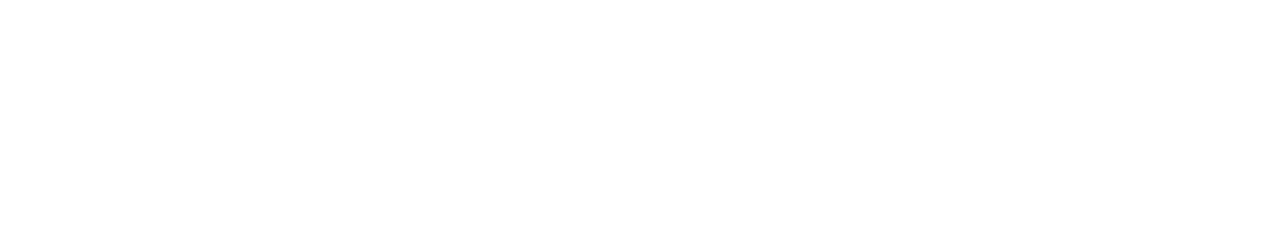
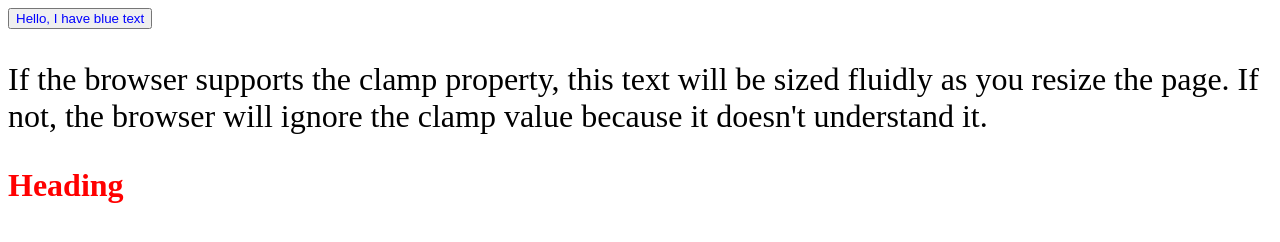
Before and after one commit to iamdejan/html-css-learning, a website built with Vite: page index.html in a window 1280 px wide. Built offline with nearby package versions, Linux system fonts and the light colour scheme.

Commit message:
add cascade and specificity

```diff
--- a/index.html
+++ b/index.html
@@ -7,5 +7,16 @@
     <title>HTML + SCSS</title>
   </head>
   <body>
+    <button>Hello, I have blue text</button>
+
+    <article class="wrapper">
+      <p class="my-element">
+        If the browser supports the clamp property, this text will be sized fluidly as you resize the page. If not, the browser will ignore the clamp value because it doesn't understand it.
+      </p>
+    </article>
+
+    <h1 class="my-heading">
+      Heading
+    </h1>
   </body>
 </html>
--- a/src/main.ts
+++ b/src/main.ts
@@ -1,11 +1 @@
 import "./style.scss";
-
-const awesome = document.querySelector("[data-element=awesome]");
-const parentBox = document.querySelector('[data-element="parent-box"]');
-
-const intrinsicSwitch = document.querySelector("#intrinsic-switch") as HTMLInputElement | null;
-
-intrinsicSwitch?.addEventListener("change", () => {
-  awesome?.setAttribute("data-sizing", intrinsicSwitch.checked? "intrinsic": "extrinsic");
-  parentBox?.setAttribute("data-sizing", intrinsicSwitch.checked? "intrinsic": "extrinsic");
-});
--- a/src/style.scss
+++ b/src/style.scss
@@ -1 +1,22 @@
 // style.scss
+
+button {
+  color: red;
+}
+
+button {
+  color: blue;
+}
+
+.my-element {
+  font-size: 1.5rem;
+  font-size: clamp(1.5rem, 1rem + 3vw, 2rem);
+}
+
+.my-heading {
+  color: red;
+}
+
+h1 {
+  color: blue;
+}
```
